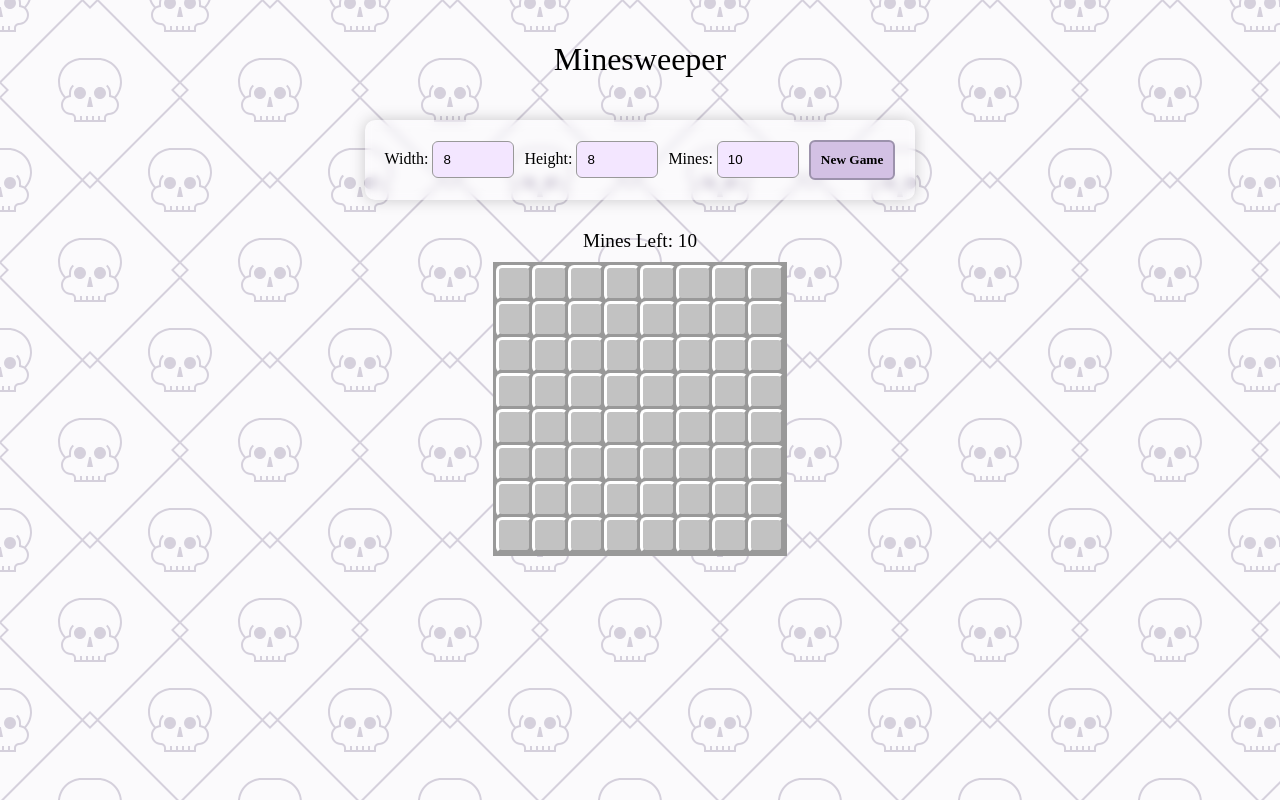
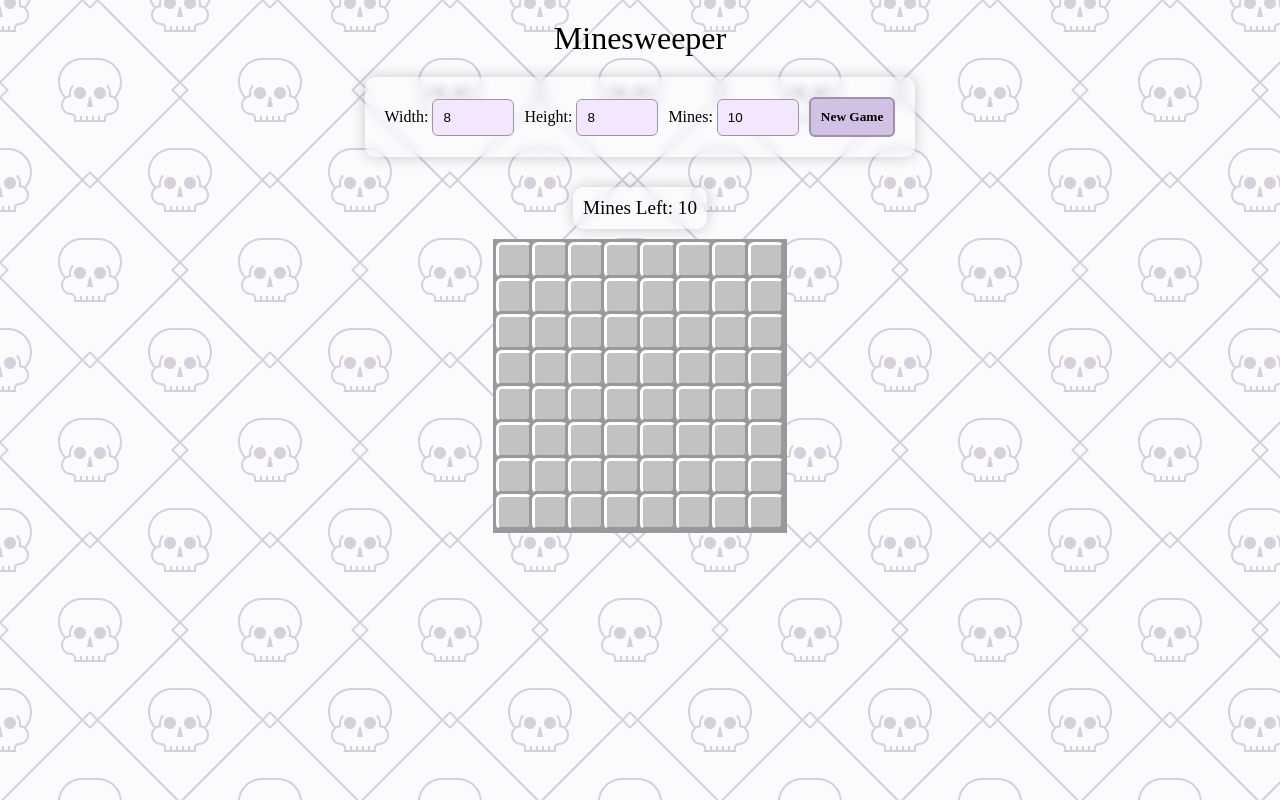
Before and after one commit to RussianYankee/miner-game, a React (Vite) app: page / in a window 1280 px wide. Built offline with nearby package versions, Linux system fonts and the light colour scheme; a web font is replaced by a local one.

Commit message:
popup style

```diff
--- a/src/App.tsx
+++ b/src/App.tsx
@@ -49,12 +49,12 @@
       <GameControls gameConfig={gameConfig} handleFormSubmit={handleConfigSubmit} />
 
       {gameStatus !== 'playing' && (
-        <div className="game-status glass-effect">
+        <div className="game-status">
           {gameStatus === 'won' ? 'You Won!' : 'Game Over!'}
         </div>
       )}
 
-      <div className="game-info">
+      <div className="game-info glass-effect">
         <div className="mines-left">Mines Left: {minesLeft}</div>
         {isMobile && (
           <div className="mobile-controls">
--- a/src/css/app.css
+++ b/src/css/app.css
@@ -16,6 +16,7 @@
   font-family: "Ribeye", serif;
   font-weight: 400;
   font-style: normal;
+  margin: 0;
 }
 
 .game-status {
@@ -27,6 +28,8 @@
   z-index: 2;
   border-radius: 10px;
   padding: 20px;
+  background-color: #fff;
+  box-shadow: 0 0 15px rgba(0, 0, 0, 0.45);
 }
 
 .glass-effect {
@@ -47,6 +50,8 @@
   align-items: center;
   gap: 20px;
   margin: 10px 0;
+  padding: 10px;
+  border-radius: 10px;
 }
 
 .mobile-controls {
```
